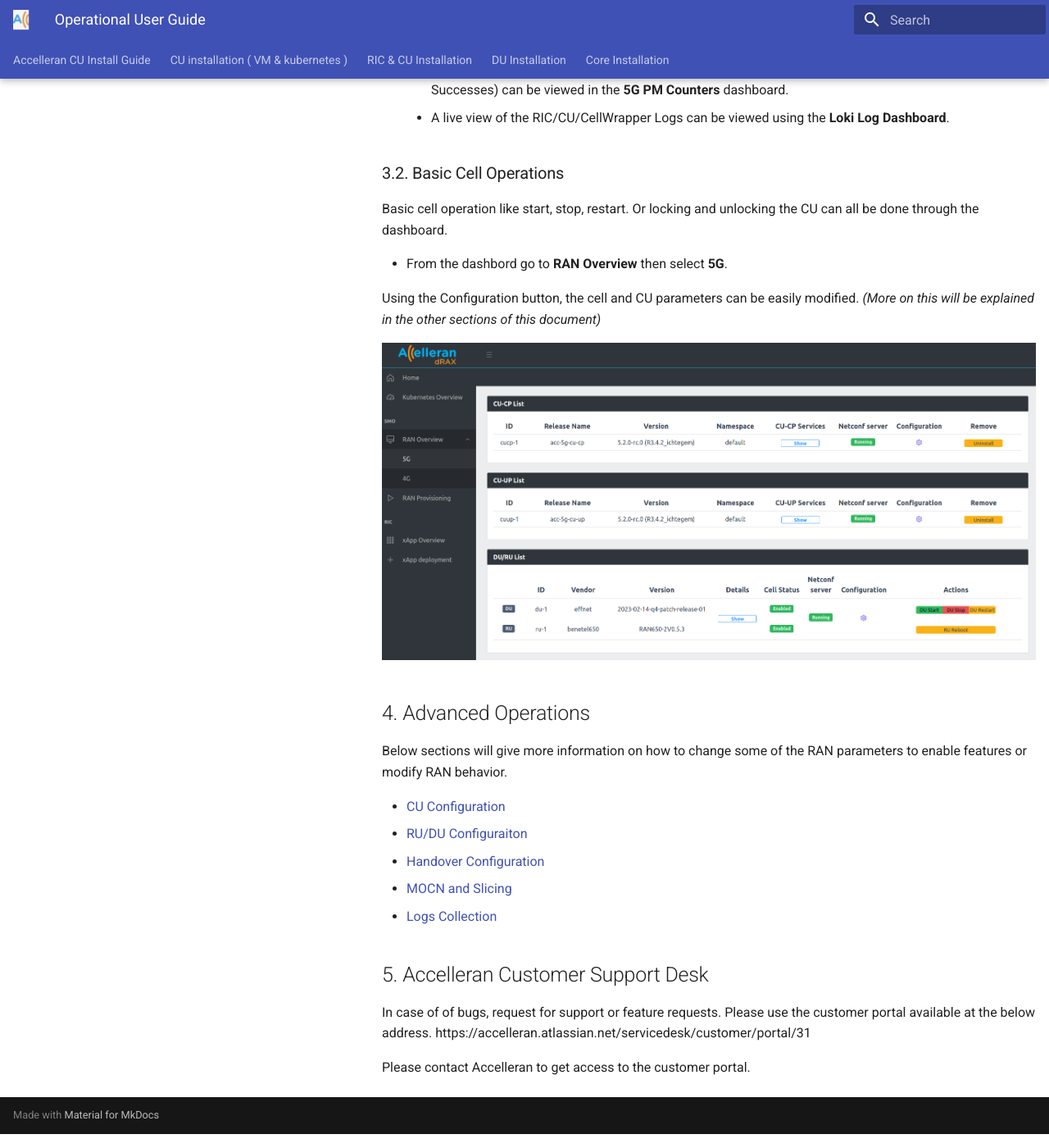
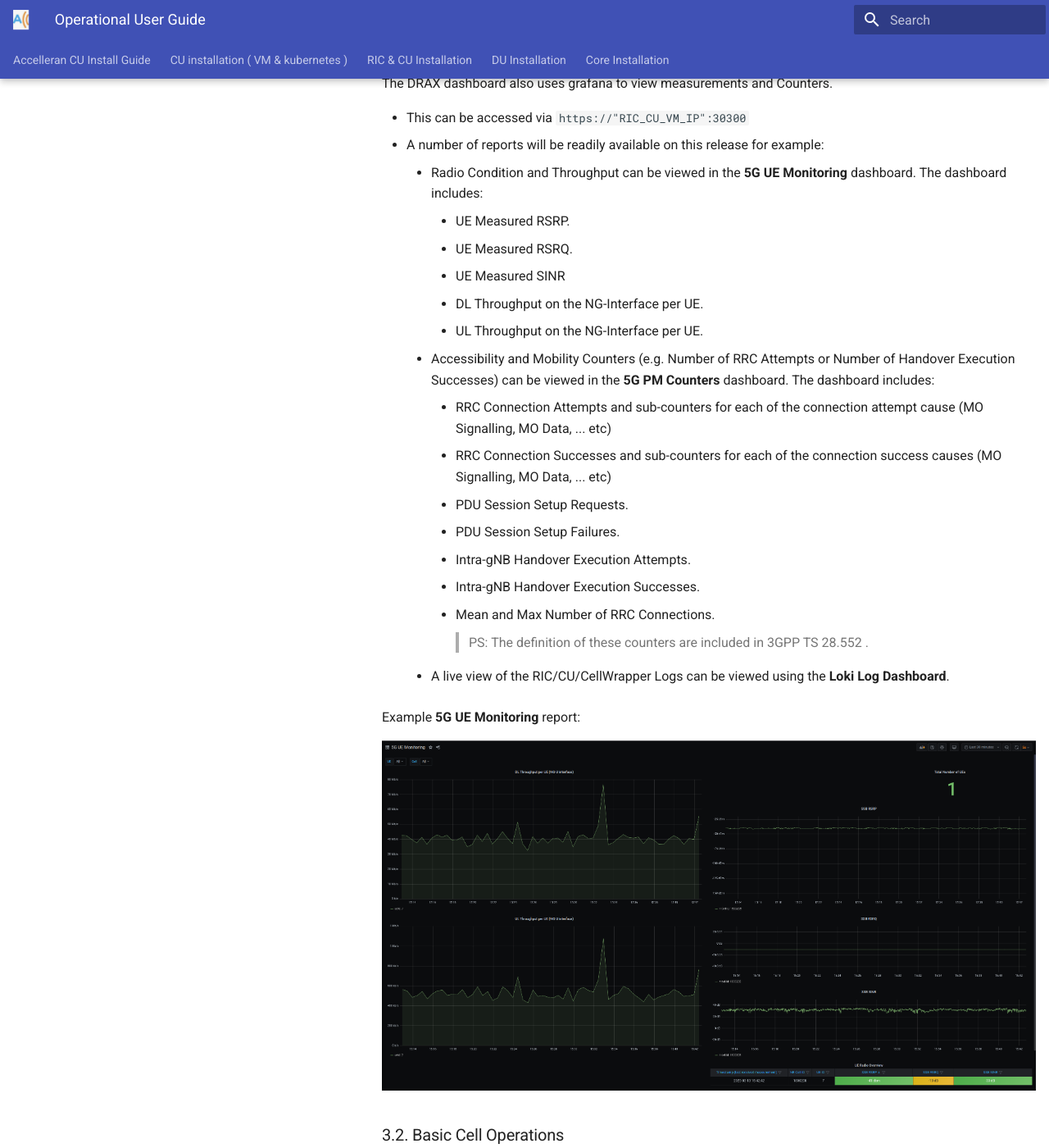
Before and after one commit to accelleran/drax-docs, an MkDocs documentation site: the page built from docs/op-guide/index.md, in a window 1280 px wide and 1400 px high, scrolled down 2051 px. Shown: the whole window at 82% size. Built offline with MkDocs 1.6.1 and Material for MkDocs 9.7.7, drawn with Linux system fonts in a browser that asks for light colours; the version menu is left out; some of the changed text lies outside the part shown.

Commit message:
changes for 2022.4.0

````diff
--- a/docs/op-guide/index.md
+++ b/docs/op-guide/index.md
@@ -7,6 +7,11 @@ This guide describes how to operate the Accelleran ORAN 5G  Platform and the dif
 
 This means that the installation and initial configuration of the System has been already made by Accelleran Customer Support and there is no need to worry about how to prepare the server, install and initialise the components.
 
+2022.4.0 release include Accelleran Cell Wrapper, which works as a layer on top of the DU and RU. This provides a common interface for configuration and controls over a cell.
+
+It monitors a DU and RU through periodic health checks and uses the control interface internally to attempt an automatic repair from failures. These health checks include checks for reachability, traffic, container status and checks on a set of log messages.
+
+
 ## 2. Releases
 This document is released together with the system release 2022.4.0.
 This system release contains
@@ -38,12 +43,29 @@ Furthermore, from the **Kubernetes Overview** tab, the status of the RIC/CU/Cell
 
 The DRAX dashboard also uses grafana to view measurements and Counters.
 
-- This can be accessed via https://"RIC_CU_VM_IP":30300
+- This can be accessed via ```https://"RIC_CU_VM_IP":30300```
 - A number of reports will be readily available on this release for example:
-    - Radio Condition and Throughput can be viewed in the **5G UE Monitoring** dashboard.
-    - Accessibility and Mobility Counters (e.g. Number of RRC Attempts or Number of Handover Execution Successes) can be viewed in the **5G PM Counters** dashboard.
+    - Radio Condition and Throughput can be viewed in the **5G UE Monitoring** dashboard. The dashboard includes:
+        - UE Measured RSRP.
+        - UE Measured RSRQ.
+        - UE Measured SINR
+        - DL Throughput on the NG-Interface per UE.
+        - UL Throughput on the NG-Interface per UE.
+    - Accessibility and Mobility Counters (e.g. Number of RRC Attempts or Number of Handover Execution Successes) can be viewed in the **5G PM Counters** dashboard. The dashboard includes:
+        - RRC Connection Attempts and sub-counters for each of the connection attempt cause (MO Signalling, MO Data, ... etc)
+        - RRC Connection Successes and sub-counters for each of the connection success causes (MO Signalling, MO Data, ... etc)
+        - PDU Session Setup Requests.
+        - PDU Session Setup Failures.
+        - Intra-gNB Handover Execution Attempts.
+        - Intra-gNB Handover Execution Successes.
+        - Mean and Max Number of RRC Connections.
+        > PS: The definition of these counters are included in 3GPP TS 28.552 .
     - A live view of the RIC/CU/CellWrapper Logs can be viewed using the **Loki Log Dashboard**.
 
+Example **5G UE Monitoring** report:
+<p align="center">
+  <img src="logs-collection/grafana_view.png">
+</p>
 
 ### 3.2. Basic Cell Operations
 
````
Also changed, not shown: other parts of docs/op-guide/index.md (+6 -5 lines), docs/op-guide/cu-configuration/index.md (+0 -2 lines), docs/op-guide/handover-configuration/index.md (+1 -0 lines), docs/op-guide/logs-collection/index.md (+1 -0 lines), docs/op-guide/modifying-ran650-or-ran550/index.md (+0 -2 lines), docs/op-guide/logs-collection/grafana_view.png (added).
